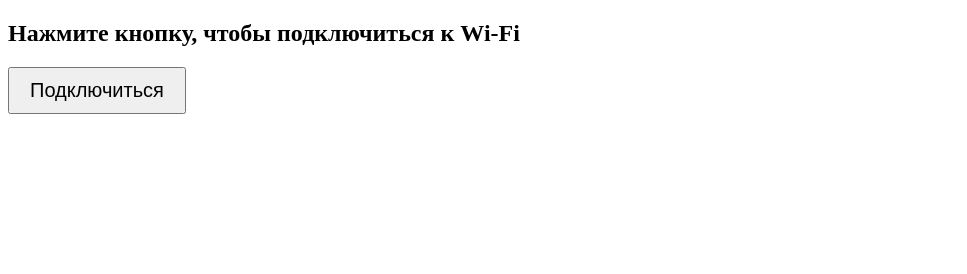
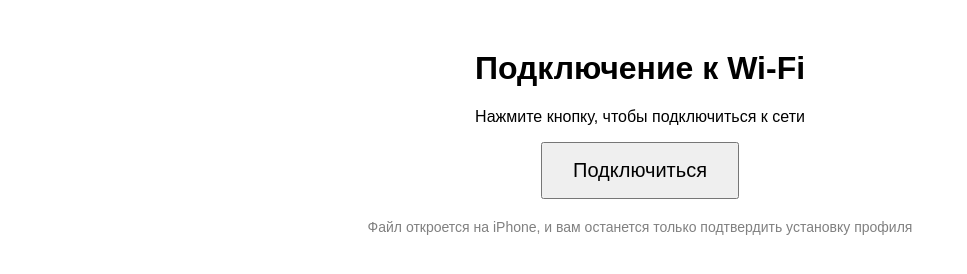
Before and after one commit to valkernis1/kljifqhfdhfusfiuhsiugfy715RTFGHFR45R67TTYFfgtgygtyt-T67RR65, a plain HTML site: page index.html in a window 1280 px wide. Shown: the whole page, without its empty margins (0-967 px from the left). Drawn offline with Linux system fonts and the light colour scheme.

Commit message:
Update index.html

```diff
--- a/index.html
+++ b/index.html
@@ -1,14 +1,30 @@
 <!DOCTYPE html>
-<html>
+<html lang="ru">
 <head>
-<meta charset="utf-8">
+<meta charset="UTF-8">
+<meta name="viewport" content="width=device-width, initial-scale=1.0">
 <title>Подключение к Wi-Fi</title>
-<meta name="viewport" content="width=device-width, initial-scale=1">
+<style>
+body {
+font-family: sans-serif;
+text-align: center;
+margin-top: 50px;
+}
+button {
+font-size: 20px;
+padding: 15px 30px;
+cursor: pointer;
+}
+</style>
 </head>
 <body>
-<h2>Нажмите кнопку, чтобы подключиться к Wi-Fi</h2>
-<a href="https://username.github.io/repo-name/wifi.mobileconfig">
-<button style="font-size:20px; padding:10px 20px;">Подключиться</button>
+<h1>Подключение к Wi-Fi</h1>
+<p>Нажмите кнопку, чтобы подключиться к сети</p>
+<a href="wifi.mobileconfig">
+<button>Подключиться</button>
 </a>
+<p style="margin-top:20px; font-size:14px; color:gray;">
+Файл откроется на iPhone, и вам останется только подтвердить установку профиля
+</p>
 </body>
 </html>
```
